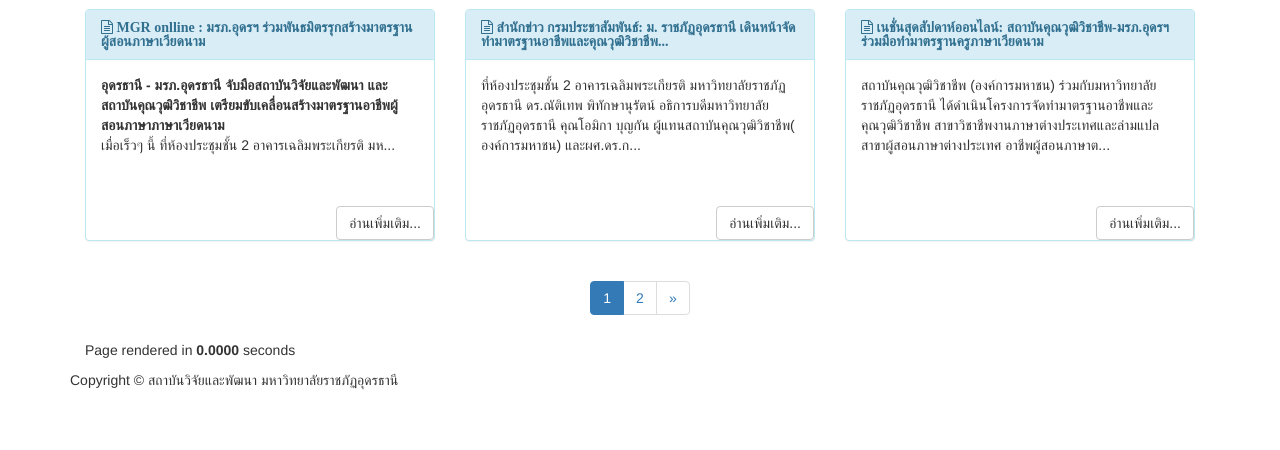
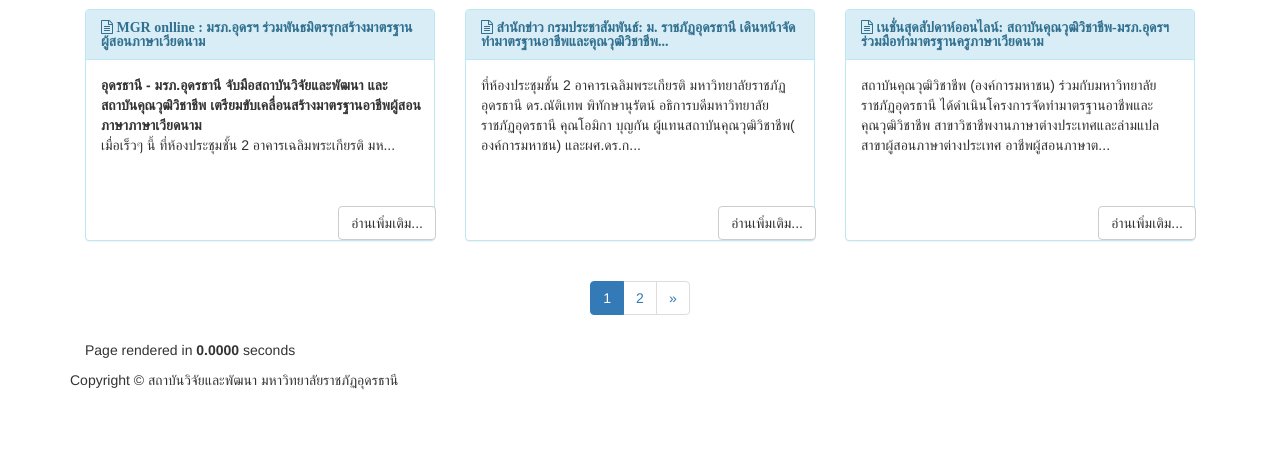
Before and after one commit to mynameistecs51/vnlpq, a CodeIgniter app: page /vnlpq/main/newsActivity in a window 1280 px wide. Shown: the part 383-833 px from the top of the page. Run offline with CodeIgniter, Linux system fonts and the light colour scheme; data comes from the database, SQL or seed files in the repository.

Commit message:
update newsActivity

```diff
--- a/application/views/newsActivity.php
+++ b/application/views/newsActivity.php
@@ -35,10 +35,10 @@
 	 			<div class="panel-heading" style="height:50px;">
 	 				<i class="fa fa-file-text-o"> <b><?php echo word_limiter($newsRow['news_title'],5,'...'); ?></b></i>
 	 			</div>
-	 			<div class="panel-body newsTitle" style="height:180px;position:relative;">
+	 			<div class="panel-body newsTitle" style="height:180px;width:350px;position:relative;">
 	 				<p><?php  echo mb_substr($newsRow['news_detail'],0,200,'UTF-8'),"..."; ?></p>
 	 				<br>
-	 				<?php echo anchor('main/readNews/'.$newsRow['id_news'], 'อ่านเพิ่มเติม...', 'class="btn btn-default readmore"');?>
+	 				<?php echo anchor('main/readNews/'.$newsRow['id_news'], 'อ่านเพิ่มเติม...', 'class="btn btn-default readmore" ');?>
 	 			</div>
 	 		</div>
 	 	</div>
```
